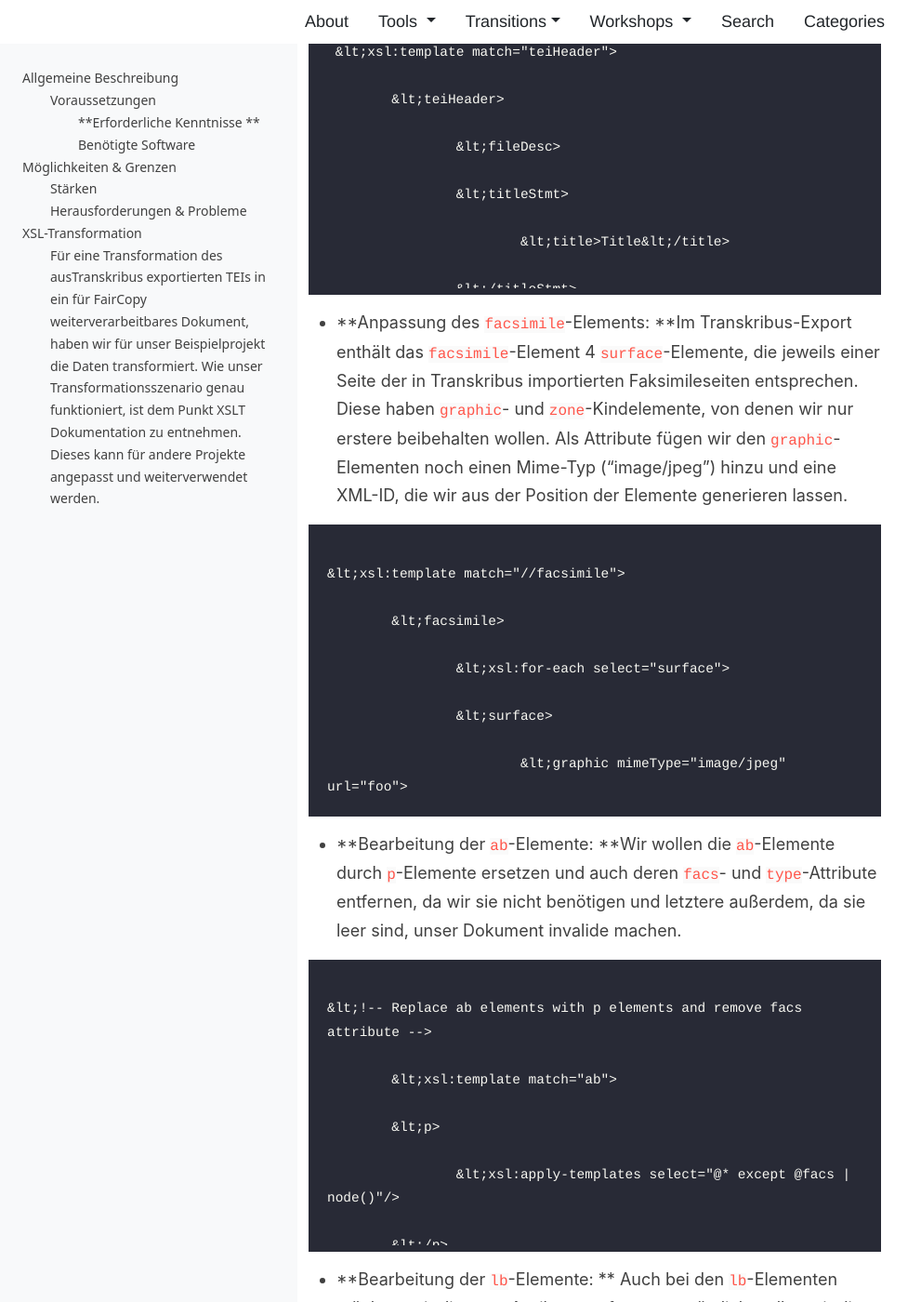
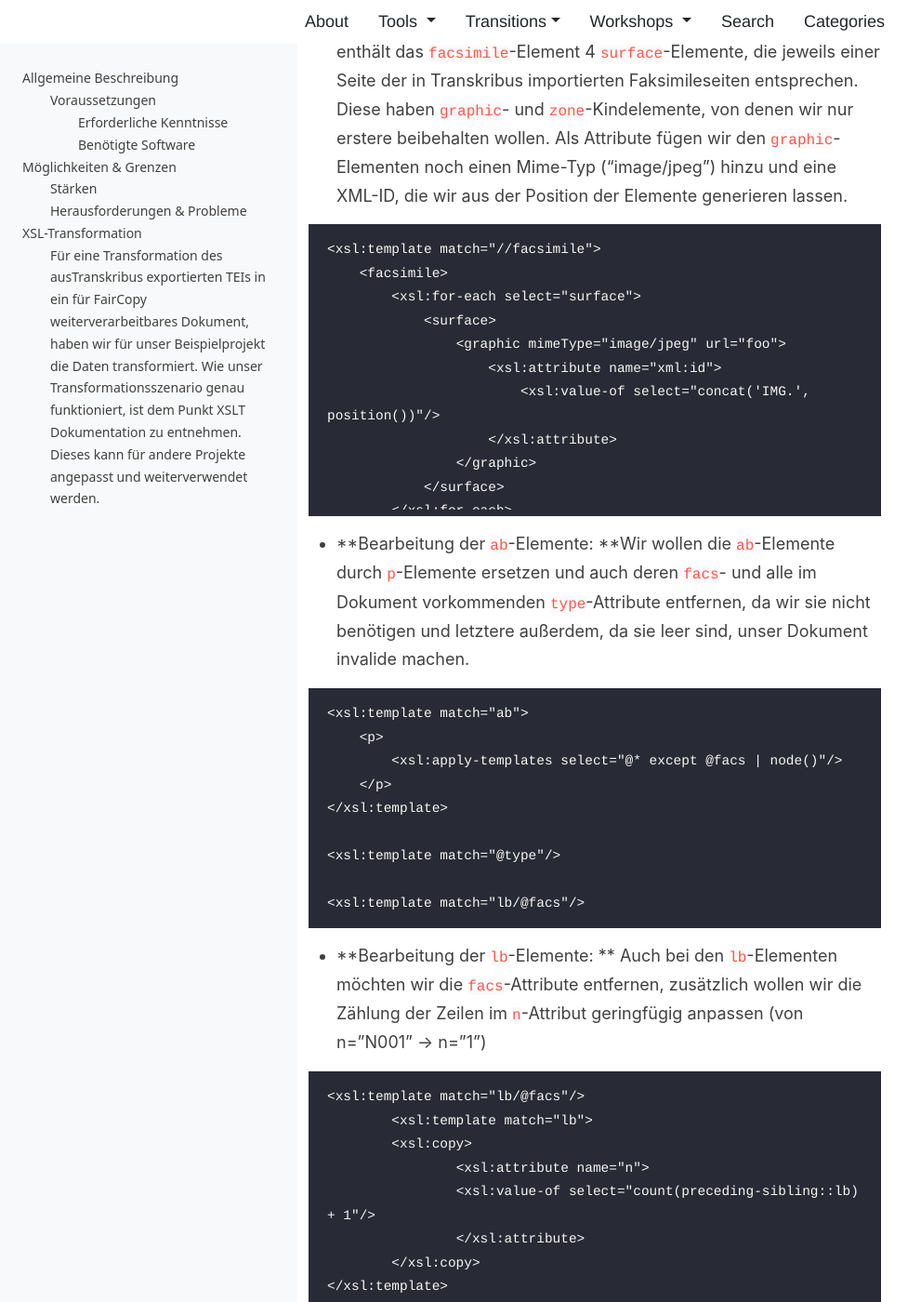
Before and after one commit to DigEdTnT/digedtnt.github.io, a Jekyll site: the page built from _posts/2023-06-12-transition-transkribus-faircopy.md, in a window 1280 px wide and 1400 px high, scrolled down 4638 px. Shown: the whole window at 93% size, without its empty margins (0-991 px from the left). Built offline with Jekyll 4.4.1, drawn with Linux system fonts in a browser that asks for light colours; our own code applies the rules of GitHub Pages for plain Markdown files; some of the changed text lies outside the part shown.

Commit message:
Update 2023-06-12-transition-transkribus-faircopy.md

````diff
--- a/_posts/2023-06-12-transition-transkribus-faircopy.md
+++ b/_posts/2023-06-12-transition-transkribus-faircopy.md
@@ -1,5 +1,3 @@
-
-
 ---
 
 layout: post
@@ -21,7 +20,7 @@ In dieser Transition wird beschrieben, wie die von Transkribus exportierten TEI/
 Die im DigEdTnT-Projekt vorgestellten Transitions setzen nicht nur bestimmte Kompetenzen der Benutzer:innen voraus, sondern stellen auch hinsichtlich der Software-Umgebung gewisse Anforderungen.
 
 
-### **Erforderliche Kenntnisse **
+### Erforderliche Kenntnisse
 
 
 
@@ -69,7 +68,7 @@ Hier ist die XSLT-Ressource für unsere Transkribus-FairCopy-Transformation.
 
 
 * Für die Transformation öffnen wir zuerst die zu transformierende XML-Datei, wählen dann den Button “Transformationsszenarios konfigurieren”, klicken auf Neu und wählen die Option “XML Transformation with XSLT”. \
- {% include image.html url="../data/pipelines/pipeline_2transition_1/img/configure_transformation.png" description="XSL-Ressource für Transformation auswählen" %}
+ {% include image.html url="../data/pipelines/pipeline_2/transition_1/img/configure_transformation.png" description="XSL-Ressource für Transformation auswählen" %}
 * In dem neuen Fenster geben wir schließlich den Pfad zu unserer XSL-Datei an.  \
 {% include image.html url="../data/pipelines/pipeline_2/transition_1/img/choose_files.png" description="XSL-Ressource für Transformation auswählen" %}
 
@@ -92,16 +91,11 @@ Da wir TEI-Dokumente transformieren, fügen wir als `xpath-default-namespace` de
 ```
 
 xmlns:xsl="http://www.w3.org/1999/XSL/Transform"
-
 	xmlns="http://www.tei-c.org/ns/1.0"
-
 	xpath-default-namespace="http://www.tei-c.org/ns/1.0"
-
 	exclude-result-prefixes='#all'>
-
-	&lt;xsl:output method="xml" version="1.0" encoding="UTF-8" indent="yes"/>
-
-	&lt;xsl:strip-space elements="*"/>
+	<xsl:output method="xml" version="1.0" encoding="UTF-8" indent="yes"/>
+	<xsl:strip-space elements="*"/>
 
 
 
@@ -110,17 +104,11 @@ xmlns:xsl="http://www.w3.org/1999/XSL/Transform"
 Weiters fügen wir das sogenannte “identity transform”-Template ein, um - zunächst einmal - unsere Quelldaten unverändert in das Zieldokument zu übertragen.
 
 ```
-
- &lt;xsl:template match="@*|node()">
-
-    	&lt;xsl:copy>
-
-        	&lt;xsl:apply-templates select="@*|node()"/>
-
-    	&lt;/xsl:copy>
-
-	&lt;/xsl:template>
-
+ <xsl:template match="@*|node()">
+    	<xsl:copy>
+        	<xsl:apply-templates select="@*|node()"/>
+    	</xsl:copy>
+	</xsl:template>
 ```
 
 
@@ -129,37 +117,21 @@ Weiters fügen wir das sogenannte “identity transform”-Template ein, um - zu
 * **Anlegen eines validen und minimalen TEI-Headers: **Bei dem automatisch beim TEI-Export aus Transkribus generierten TEI-Header fehlt das obligatorische `publicationStatement`, dafür ist ein `seriesStatement`, das aufgrund des fehlenend `publicationStatement` an dieser Stelle noch nicht erlaubt ist. Da wir den TEI-Header erst später mit Metadaten befüllen werden, fügen wir zunächst einen minimalen, aber validen Header ein.
 
 ```
-
- &lt;xsl:template match="teiHeader">
-
-    	&lt;teiHeader>
-
-        	&lt;fileDesc>
-
-            	&lt;titleStmt>
-
-                	&lt;title>Title&lt;/title>
-
-            	&lt;/titleStmt>
-
-            	&lt;publicationStmt>
-
-                	&lt;p>Publication Information&lt;/p>
-
-            	&lt;/publicationStmt>
-
-            	&lt;sourceDesc>
-
-                	&lt;p>Information about the source&lt;/p>
-
-            	&lt;/sourceDesc>
-
-        	&lt;/fileDesc>
-
-    	&lt;/teiHeader>
-
-	&lt;/xsl:template>
-
+<xsl:template match="teiHeader">
+    <teiHeader>
+        <fileDesc>
+            <titleStmt>
+                <title>Title</title>
+            </titleStmt>
+            <publicationStmt>
+                <p>Publication Information</p>
+            </publicationStmt>
+            <sourceDesc>
+                <p>Information about the source</p>
+            </sourceDesc>
+        </fileDesc>
+    </teiHeader>
+</xsl:template>
 ```
 
 
@@ -167,59 +139,35 @@ Weiters fügen wir das sogenannte “identity transform”-Template ein, um - zu
 * **Anpassung des `facsimile`-Elements: **Im Transkribus-Export enthält das `facsimile`-Element 4 `surface`-Elemente, die jeweils einer Seite der in Transkribus importierten Faksimileseiten entsprechen. Diese haben `graphic`- und `zone`-Kindelemente, von denen wir nur erstere beibehalten wollen. Als Attribute fügen wir den `graphic`-Elementen noch einen Mime-Typ (“image/jpeg”) hinzu und eine XML-ID, die wir aus der Position der Elemente generieren lassen.
 
 ```
-
-&lt;xsl:template match="//facsimile">
-
-    	&lt;facsimile>
-
-        	&lt;xsl:for-each select="surface">
-
-            	&lt;surface>
-
-                	&lt;graphic mimeType="image/jpeg" url="foo">
-
-                    	&lt;xsl:attribute name="xml:id">
-
-                        	&lt;xsl:value-of select="concat('IMG.', position())"/>
-
-                    	&lt;/xsl:attribute>
-
-                	&lt;/graphic>
-
-            	&lt;/surface>
-
-        	&lt;/xsl:for-each>
-
-    	&lt;/facsimile>
-
-	&lt;/xsl:template>
-
+<xsl:template match="//facsimile">
+    <facsimile>
+        <xsl:for-each select="surface">
+            <surface>
+                <graphic mimeType="image/jpeg" url="foo">
+                    <xsl:attribute name="xml:id">
+                        <xsl:value-of select="concat('IMG.', position())"/>
+                    </xsl:attribute>
+                </graphic>
+            </surface>
+        </xsl:for-each>
+    </facsimile>
+</xsl:template
 ```
 
 
 
-* **Bearbeitung der `ab`-Elemente: **Wir wollen die `ab`-Elemente durch `p`-Elemente ersetzen und auch deren `facs`- und `type`-Attribute entfernen, da wir sie nicht benötigen und letztere außerdem, da sie leer sind, unser Dokument invalide machen.
+* **Bearbeitung der `ab`-Elemente: **Wir wollen die `ab`-Elemente durch `p`-Elemente ersetzen und auch deren `facs`- und alle im Dokument vorkommenden `type`-Attribute entfernen, da wir sie nicht benötigen und letztere außerdem, da sie leer sind, unser Dokument invalide machen.
 
 ```
+<xsl:template match="ab">
+    <p>
+        <xsl:apply-templates select="@* except @facs | node()"/>
+    </p>
+</xsl:template>
 
-&lt;!-- Replace ab elements with p elements and remove facs attribute -->
+<xsl:template match="@type"/>
 
-	&lt;xsl:template match="ab">
-
-    	&lt;p>
-
-        	&lt;xsl:apply-templates select="@* except @facs | node()"/>
-
-    	&lt;/p>
-
-	&lt;/xsl:template>
-
-	&lt;xsl:template match="@type"/>
-
-	&lt;!-- Remove facs attribute from lb elements -->
-
-	&lt;xsl:template match="lb/@facs"/>
-
+<xsl:template match="lb/@facs"/>
 ```
 
 
@@ -227,23 +175,14 @@ Weiters fügen wir das sogenannte “identity transform”-Template ein, um - zu
 * **Bearbeitung der `lb`-Elemente: ** Auch bei den `lb`-Elementen möchten wir die `facs`-Attribute entfernen, zusätzlich wollen wir die Zählung der Zeilen im `n`-Attribut geringfügig anpassen (von n=”N001” → n=”1”)
 
 ```
-
-&lt;xsl:template match="lb/@facs"/>
-
-	&lt;xsl:template match="lb">
-
-    	&lt;xsl:copy>
-
-        	&lt;xsl:attribute name="n">
-
-            	&lt;xsl:value-of select="count(preceding-sibling::lb) + 1"/>
-
-        	&lt;/xsl:attribute>
-
-    	&lt;/xsl:copy>
-
-	&lt;/xsl:template>
-
+<xsl:template match="lb/@facs"/>
+	<xsl:template match="lb">
+    	<xsl:copy>
+        	<xsl:attribute name="n">
+            	<xsl:value-of select="count(preceding-sibling::lb) + 1"/>
+        	</xsl:attribute>
+    	</xsl:copy>
+</xsl:template>
 ```
 
 
@@ -251,24 +190,16 @@ Weiters fügen wir das sogenannte “identity transform”-Template ein, um - zu
 * **Bearbeitung der `pb`-Elemente: **Hier passen wir zunächst das `facs`-Attribut an, sodass ein richtiger Verweis auf die Faksimiles gesichert ist. Dann kopieren wir alle weiteren Attribute außer dem `facs`-Element (in diesem Fall nur das `n`-Attribut) und entfernen in einem letzten Schritt noch alle `xml:id`-Attribute.
 
 ```
+<xsl:template match="pb">
+    <xsl:copy>
+        <xsl:attribute name="facs">
+            <xsl:value-of select="concat('IMG.', count(preceding-sibling::pb) + 1)"/>
+        </xsl:attribute>
+        <xsl:apply-templates select="@* except @facs | node()"/>
+    </xsl:copy>
+</xsl:template>
 
-&lt;xsl:template match="pb">
-
-    	&lt;xsl:copy>
-
-        	&lt;xsl:attribute name="facs">
-
-            	&lt;xsl:value-of select="concat('IMG.', count(preceding-sibling::pb) + 1)"/>
-
-        	&lt;/xsl:attribute>
-
-        	&lt;xsl:apply-templates select="@* except @facs | node()"/>
-
-    	&lt;/xsl:copy>
-
-	&lt;/xsl:template>
-
-	&lt;xsl:template match="pb/@xml:id"/>
+<xsl:template match="pb/@xml:id"/>
 
 ```
 
````
Also changed, not shown: other parts of _posts/2023-06-12-transition-transkribus-faircopy.md (+2 -1 lines).
